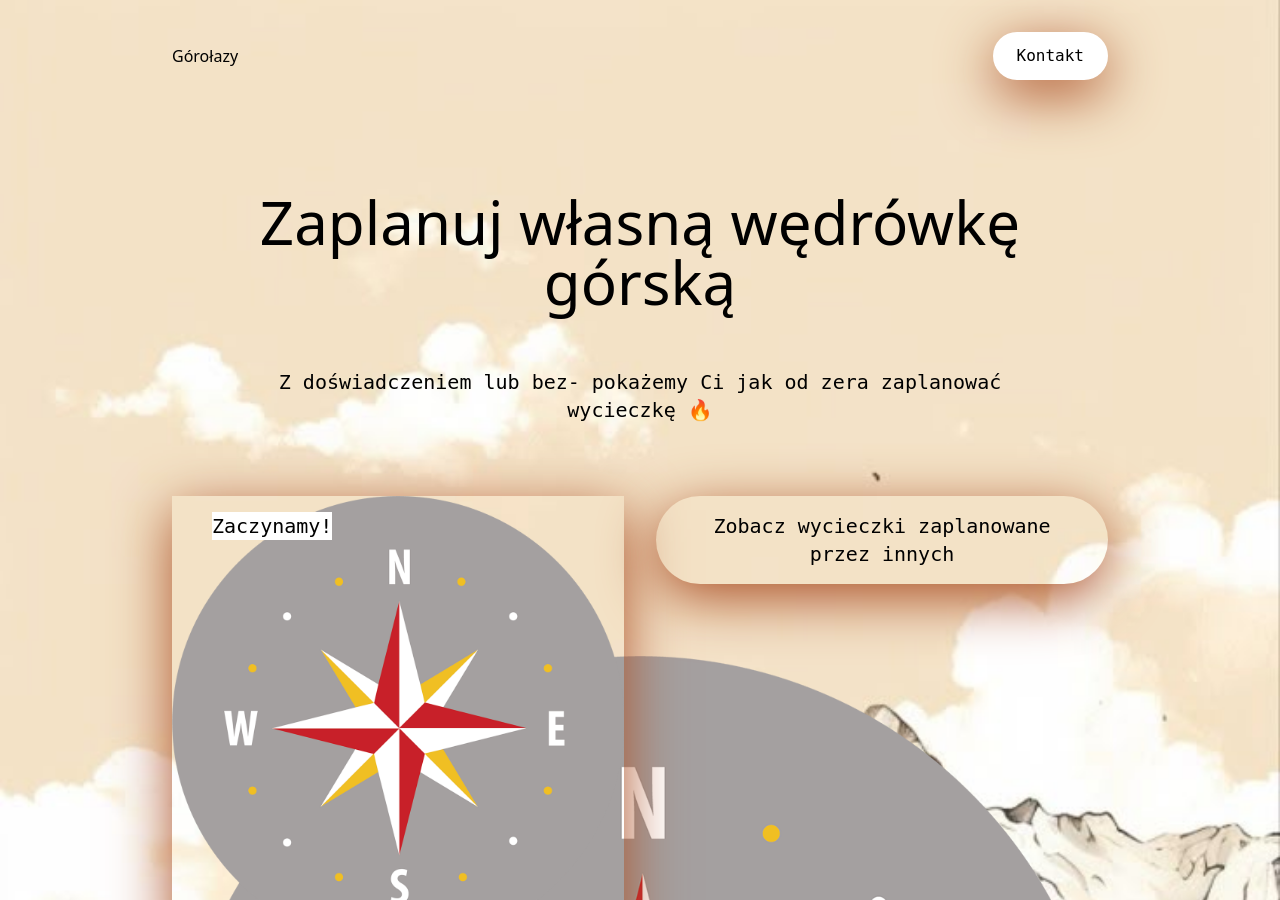
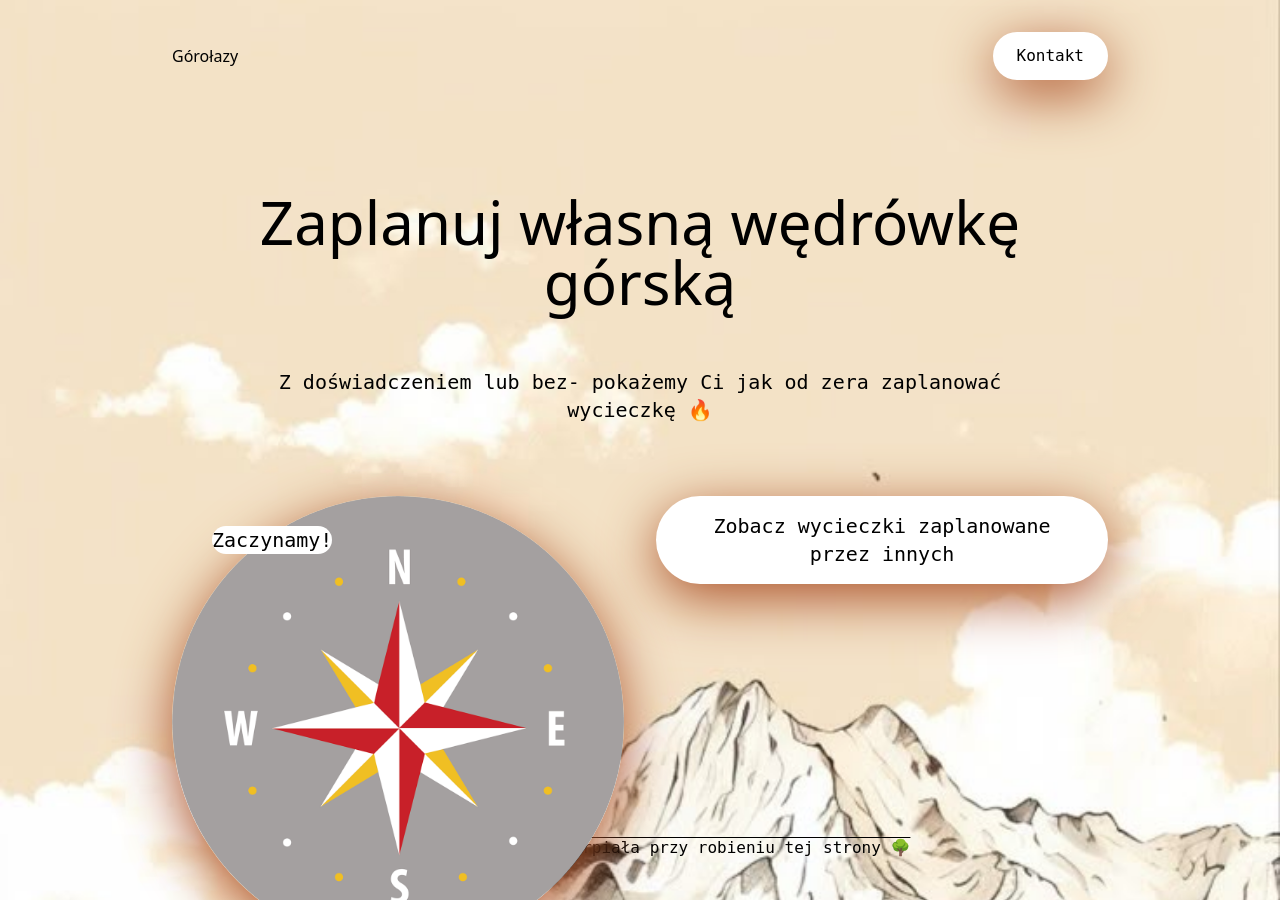
Before and after one commit to kama-pa-go/KGprojects, a Jekyll site: the page home.html, which Jekyll copies as it is, in a window 1280 px wide and 900 px high. Built offline with Jekyll 4.4.1, drawn with Linux system fonts in a browser that asks for light colours.

Commit message:
Update home.html

```diff
--- a/home.html
+++ b/home.html
@@ -88,19 +88,17 @@
       <p class="mx-auto max-w-[800px] w-full text-center text-base sm:text-lg md:text-xl">Z doświadczeniem lub bez- pokażemy Ci jak od zera zaplanować wycieczkę 🔥 </p>
       <div class="grid grid grid-cols-1 sm:grid-cols-2 gap-4 sm:gap-8 sm:w-fit sm:mx-auto py-4">
         <div class="px-6 py-3 sm:px-10 sm:py-4 relative w-[200px] h-[200px]">
-          <img src="assets/images/kompas.jpg" alt="kompas" class="absolute inset-0 w-full h-full object-cover orangeShadow">
-          <button class="triangle lightShadow cursor-pointer bg-white font-medium">
+          <img src="assets/images/kompas.jpg" alt="kompas" class="absolute inset-0 w-full h-full object-cover rounded-full orangeShadow">
+          <button class="top-1/2 left-1/2 transform -translate-x-1/2 -translate-y-1/2 lightShadow cursor-pointer bg-white font-medium rounded-full">
             <p class=" text-base sm:text-lg md:text-xl">Zaczynamy!</p>
           </button>
         </div>
         <button
-          class=" px-6 lightShadow py-3 sm:px-10 sm:py-4 cursor-pointer rounded-full orangeShadow font-medium ">
+          class=" px-6 lightShadow py-3 sm:px-10 sm:py-4 cursor-pointer rounded-full orangeShadow bg-white bg-opacity-25 font-medium ">
           <p class="text-base sm:text-lg md:text-xl">Zobacz wycieczki zaplanowane przez innych</p>
         </button>
       </div>
 
-
-      <img src="assets/images/kompas.jpg" alt="" className=" h-full w-full rounded-full bg-gray-200 p-2" />
   </section>
   </main>
 
```
